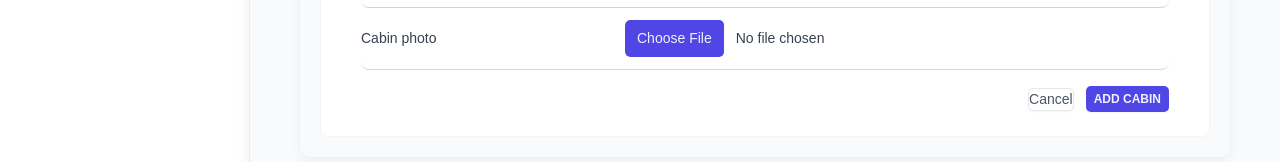
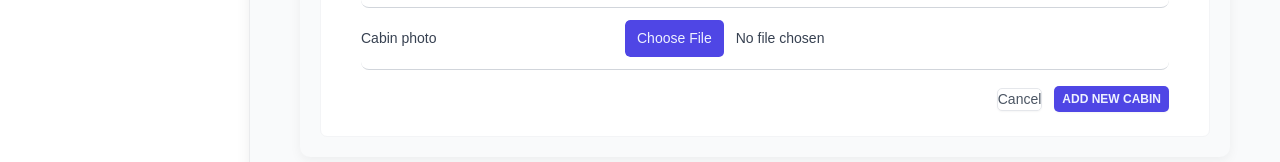
Before and after one commit to Jawid-7ce/react-evergreen-lodge, a React (Vite) app: page /cabins in a window 1280 px wide. Both pictures are taken after a click on the button "Add new cabin". Shown: the part 684-846 px from the top of the page. Built offline with nearby package versions, Linux system fonts and the light colour scheme; no server answers; the database is empty.

Commit message:
Added edit button to cabins

```diff
--- a/src/features/cabins/CabinRow.jsx
+++ b/src/features/cabins/CabinRow.jsx
@@ -1,9 +1,11 @@
-import { useMutation, useQueries, useQueryClient } from '@tanstack/react-query';
-import {formatCurrency} from '../../utils/helpers'
+import { useMutation, useQueries, useQueryClient } from "@tanstack/react-query";
+import { formatCurrency } from "../../utils/helpers";
 import styled from "styled-components";
-import { deleteCabin } from '../../services/apiCabins';
-import { QueryClient } from '@tanstack/react-query';
-import toast from 'react-hot-toast';
+import { deleteCabin } from "../../services/apiCabins";
+import { QueryClient } from "@tanstack/react-query";
+import toast from "react-hot-toast";
+import { useState } from "react";
+import CreateCabinForm from "./CreateCabinForm";
 
 const TableRow = styled.div`
   display: grid;
@@ -44,31 +46,47 @@ const Discount = styled.div`
   color: var(--color-green-700);
 `;
 
-export default function CabinRow({cabin}) {
+export default function CabinRow({ cabin }) {
+  const [showForm, setShowForm] = useState(false);
 
-  const {id: cabinId, name, maxCapacity, regularPrice, discount, image} = cabin;
+  const {
+    id: cabinId,
+    name,
+    maxCapacity,
+    regularPrice,
+    discount,
+    image,
+  } = cabin;
 
-const queryClient = useQueryClient();
+  const queryClient = useQueryClient();
 
-  const {isDeleting, mutate} = useMutation({
+  const { isDeleting, mutate } = useMutation({
     mutationFn: deleteCabin,
     onSuccess: () => {
-      toast.success("Cabin deleted successfully!")
+      toast.success("Cabin deleted successfully!");
       queryClient.invalidateQueries({
-        queryKey: ['cabins']
-      })
+        queryKey: ["cabins"],
+      });
     },
-    onError: (err) => toast.error(err.message)
-  })
+    onError: (err) => toast.error(err.message),
+  });
 
   return (
+    <>
       <TableRow role="row">
-        <Img src={image}/>
+        <Img src={image} />
         <Cabin>{name}</Cabin>
         <div>Fits up to {maxCapacity}</div>
         <Price>{formatCurrency(regularPrice)}</Price>
         <Discount>{formatCurrency(discount)}</Discount>
-        <button onClick={()=> mutate(cabinId)} disabled={isDeleting}>Delete</button>
+        <div>
+          <button onClick={() => mutate(cabinId)} disabled={isDeleting}>
+            Delete
+          </button>
+          <button onClick={() => setShowForm(!showForm)}>Edit</button>
+        </div>
       </TableRow>
-  )
+      {showForm && <CreateCabinForm cabinToEdit={cabin} />}
+    </>
+  );
 }
--- a/src/features/cabins/CreateCabinForm.jsx
+++ b/src/features/cabins/CreateCabinForm.jsx
@@ -11,52 +11,12 @@ import { createCabin } from "../../services/apiCabins";
 import toast from "react-hot-toast";
 import FormRow from "../../ui/FormRow";
 
-const FormRow2 = styled.div`
-  display: grid;
-  align-items: center;
-  grid-template-columns: 24rem 1fr 1.2fr;
-  gap: 2.4rem;
-  padding: 1.2rem 0;
-  border-radius: 8px;
-  transition: all 0.3s ease-in-out;
-  background: rgba(255, 255, 255, 0.03);
-
-  &:first-child {
-    padding-top: 0;
-  }
-
-  &:last-child {
-    padding-bottom: 0;
-  }
-
-  &:not(:last-child) {
-    border-bottom: 1px solid var(--color-grey-300);
-  }
-
-  &:hover {
-    background: rgba(255, 165, 0, 0.08);
-    box-shadow: inset 0px 0px 8px rgba(255, 165, 0, 0.2);
-    border-left: 4px solid var(--color-primary); /* Subtle left accent */
-  }
-
-  &:focus-within {
-    background: rgba(255, 107, 107, 0.08);
-    box-shadow: 0px 0px 10px rgba(255, 107, 107, 0.3);
-    border-left: 4px solid var(--color-secondary);
-  }
-
-  &:has(button) {
-    display: flex;
-    justify-content: flex-end;
-    gap: 1.2rem;
-    padding-top: 1.6rem;
-    background: rgba(255, 255, 255, 0.04);
-    border-radius: 8px;
-  }
-`;
-
-function CreateCabinForm() {
-  const { register, handleSubmit, reset, getValues, formState } = useForm();
+function CreateCabinForm({ cabinToEdit = {} }) {
+  const { id: editId, ...editValues } = cabinToEdit;
+  const isEditSession = Boolean(editId);
+  const { register, handleSubmit, reset, getValues, formState } = useForm({
+    defaultValues: isEditSession ? editValues : {},
+  });
   const queryClient = useQueryClient();
 
   const { errors } = formState;
@@ -151,18 +111,20 @@ function CreateCabinForm() {
         <FileInput
           id="image"
           accept="image/*"
-          {...register("image", { required: "Cabin photo is required" })}
+          {...register("image", {
+            required: isEditSession ? false : "Cabin photo is required",
+          })}
         />
       </FormRow>
 
-      <FormRow2>
+      <FormRow>
         <Button variation="secondary" type="reset">
           Cancel
         </Button>
         <Button variation="primary" size="small" disabled={isCreating}>
-          Add cabin
+          {isEditSession ? "Edit Cabin" : "Add new cabin"}
         </Button>
-      </FormRow2>
+      </FormRow>
     </Form>
   );
 }
```
